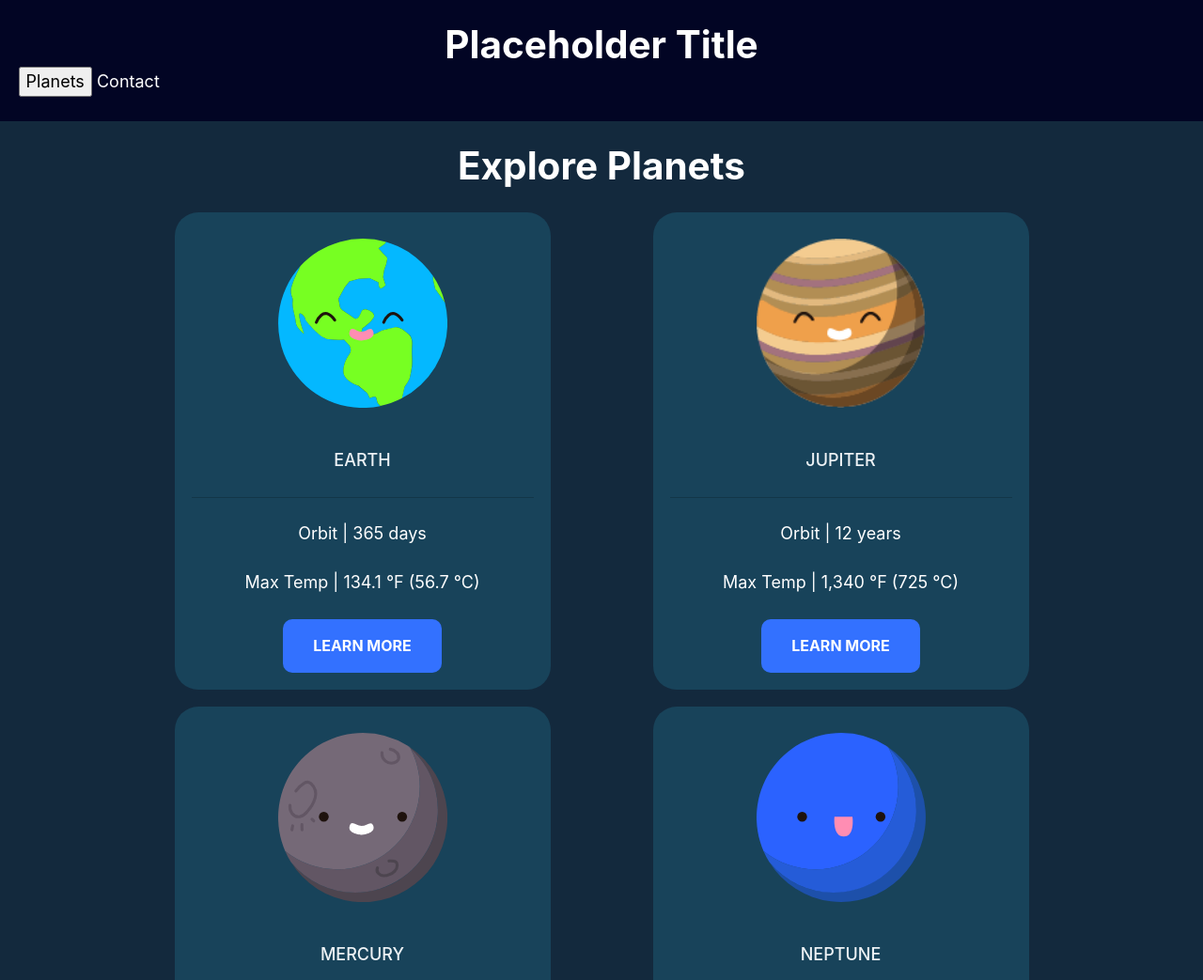
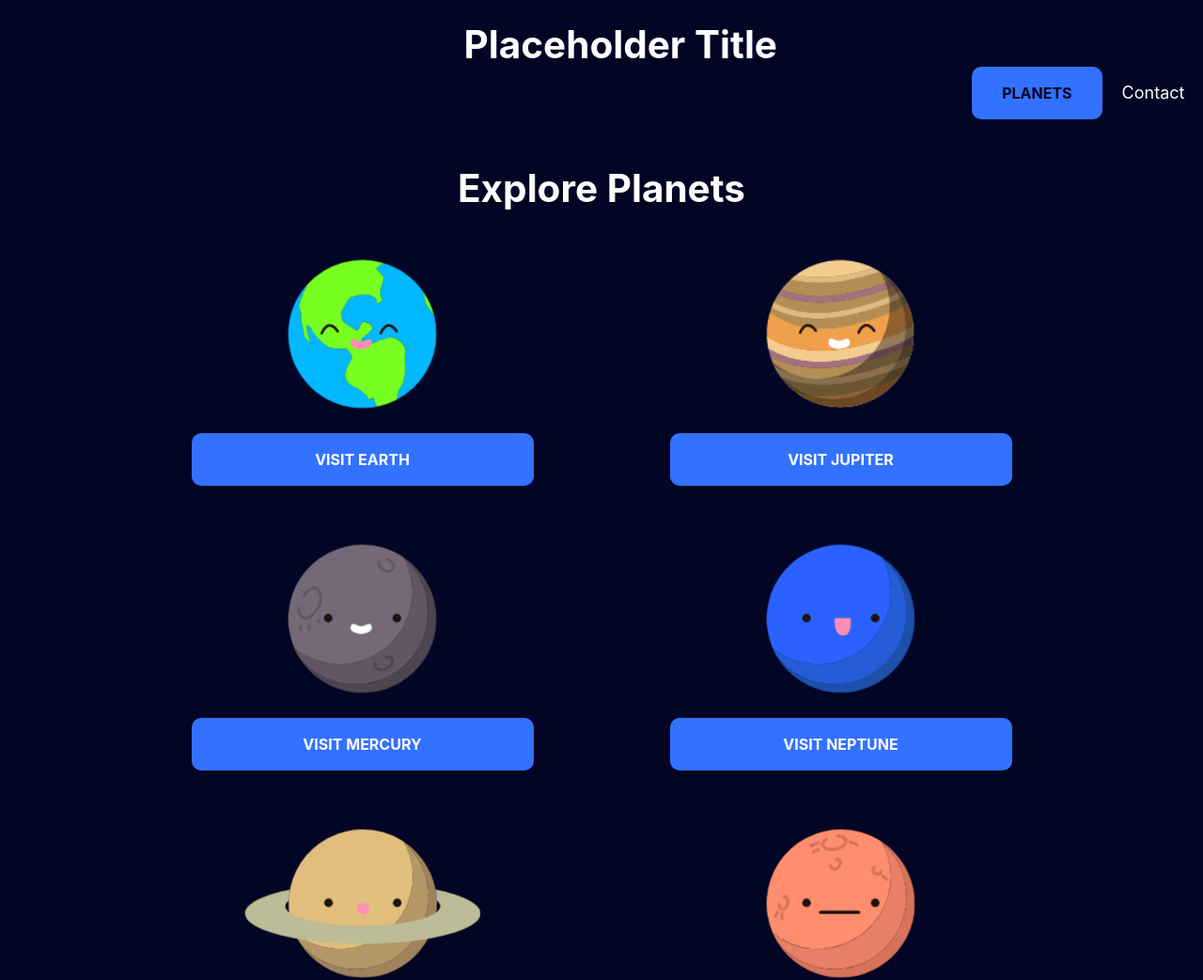
Before and after one commit to M0nica/gatsby-solar-system-workshop, a Gatsby site in the folder site/: page / in a window 1280 px wide. Shown: the top 1043 px of the page at 94% size. Built offline with nearby package versions, Linux system fonts and the light colour scheme; Gatsby itself is replaced by a stand-in of ours.

Commit message:
update CSS styling

```diff
--- a/site/src/components/button.module.css
+++ b/site/src/components/button.module.css
@@ -16,5 +16,5 @@
   text-decoration: none;
 }
 .button:hover {
-  background-color: var(--dark-sky-blue);
+  background-color: #1c60fa;
 }
--- a/site/src/components/header.js
+++ b/site/src/components/header.js
@@ -29,7 +29,6 @@ function Header({ siteTitle, planetLinks = [] }) {
   return (
     <header
       style={{
-        background: `#020524`,
         marginBottom: `1.45rem`,
       }}
     >
@@ -50,12 +49,13 @@ function Header({ siteTitle, planetLinks = [] }) {
             style={{
               color: `white`,
               textDecoration: `none`,
+              paddingLeft: `1em`,
             }}
           >
             {siteTitle}
           </Link>
         </h1>
-        <div>
+        <div className={navStyles.navigationLinks}>
           {planetMenuIsOpen ? (
             <ul className={navStyles.sidenav}>
               <button
@@ -67,7 +67,12 @@ function Header({ siteTitle, planetLinks = [] }) {
               <NavLinks links={planets} />
             </ul>
           ) : (
-            <button onClick={() => setPlanetMenuIsOpen(true)}>Planets</button>
+            <button
+              className={navStyles.openbtn}
+              onClick={() => setPlanetMenuIsOpen(true)}
+            >
+              Planets
+            </button>
           )}{" "}
           <Link style={{ textDecoration: `none` }} to="/#">
             Contact
--- a/site/src/components/header.module.css
+++ b/site/src/components/header.module.css
@@ -5,10 +5,11 @@
   z-index: 1;
   top: 0;
   left: 0;
-  background-color: #020524;
+  background-color: #3371ff;
   overflow-x: hidden;
   padding-top: 60px;
   transition: 0.5s;
+  text-align: center;
 }
 
 .sidenav ul {
@@ -19,13 +20,36 @@
   padding: 8px 8px 8px 32px;
   text-decoration: none;
   font-size: 25px;
-  color: #818181;
+  color: #f1f1f1;
   display: block;
   transition: 0.3s;
 }
 
 .sidenav a:hover {
-  color: #f1f1f1;
+  color: #020524;
+}
+
+.openbtn {
+  border: none;
+  background-color: #3371ff;
+  color: #020524;
+  padding: 15px 32px;
+  text-align: center;
+  text-decoration: none;
+  display: inline-block;
+  font-size: 16px;
+  text-transform: uppercase;
+  border-radius: 10px;
+  font-weight: bold;
+  margin-right: 1em;
+}
+
+.openbtn:hover {
+  background-color: #1c60fa;
+}
+
+.navigationLinks {
+  text-align: right;
 }
 
 .sidenav .closebtn {
@@ -34,6 +58,9 @@
   right: 25px;
   font-size: 36px;
   margin-left: 50px;
+  padding: 20px;
+  border: none;
+  background: none;
 }
 
 @media screen and (max-height: 450px) {
--- a/site/src/components/layout.css
+++ b/site/src/components/layout.css
@@ -22,7 +22,7 @@ body {
   -webkit-font-smoothing: antialiased;
   -moz-osx-font-smoothing: grayscale;
   color: #fff; /*hsla(0, 0%, 0%, 0.8);*/
-  background-color: #13293d;
+  background-color: #020524;
   font-family: "Inter", sans-serif, georgia, serif;
   font-weight: normal;
   word-wrap: break-word;
--- a/site/src/components/planetCard.js
+++ b/site/src/components/planetCard.js
@@ -16,11 +16,11 @@ const PlanetCard = () => {
           <div className={cardStyles.card} key={name}>
             <img src={img} alt={name} className={cardStyles.image} />
 
-            <p className={cardStyles.title}>{name} </p>
-            <hr />
-            <Fact> Orbit | {orbit || "TBD"} </Fact>
-            <Fact> Max Temp | {maxTemp || "TBD"}</Fact>
-            <Button text="Learn More" to="#" />
+            <Button
+              className={cardStyles.title}
+              text={`Visit ${name}`}
+              to="#"
+            />
           </div>
         )
       })}
--- a/site/src/components/planetCard.module.css
+++ b/site/src/components/planetCard.module.css
@@ -8,17 +8,22 @@
 }
 
 .card {
+  display: flex;
+  row-gap: 1em;
+  flex-direction: column;
   margin: 0 auto;
   padding: 1em;
   width: 400px;
   max-width: 80%;
-  background-color: var(--dark-teal);
-  border-radius: 25px;
+  border-radius: 10px;
   text-align: center;
 }
 .title {
+  margin-top: 1em;
   text-transform: uppercase;
   font-weight: 500;
+  display: block;
+  border-radius: 10px;
 }
 
 .title,
@@ -33,7 +38,8 @@
 }
 
 .image {
-  height: 200px;
+  height: 175px;
+  margin: 0 auto;
   -moz-animation: heartpulse 4s infinite;
   -webkit-animation: pulse 4s infinite;
   animation: pulse 4s infinite;
```
